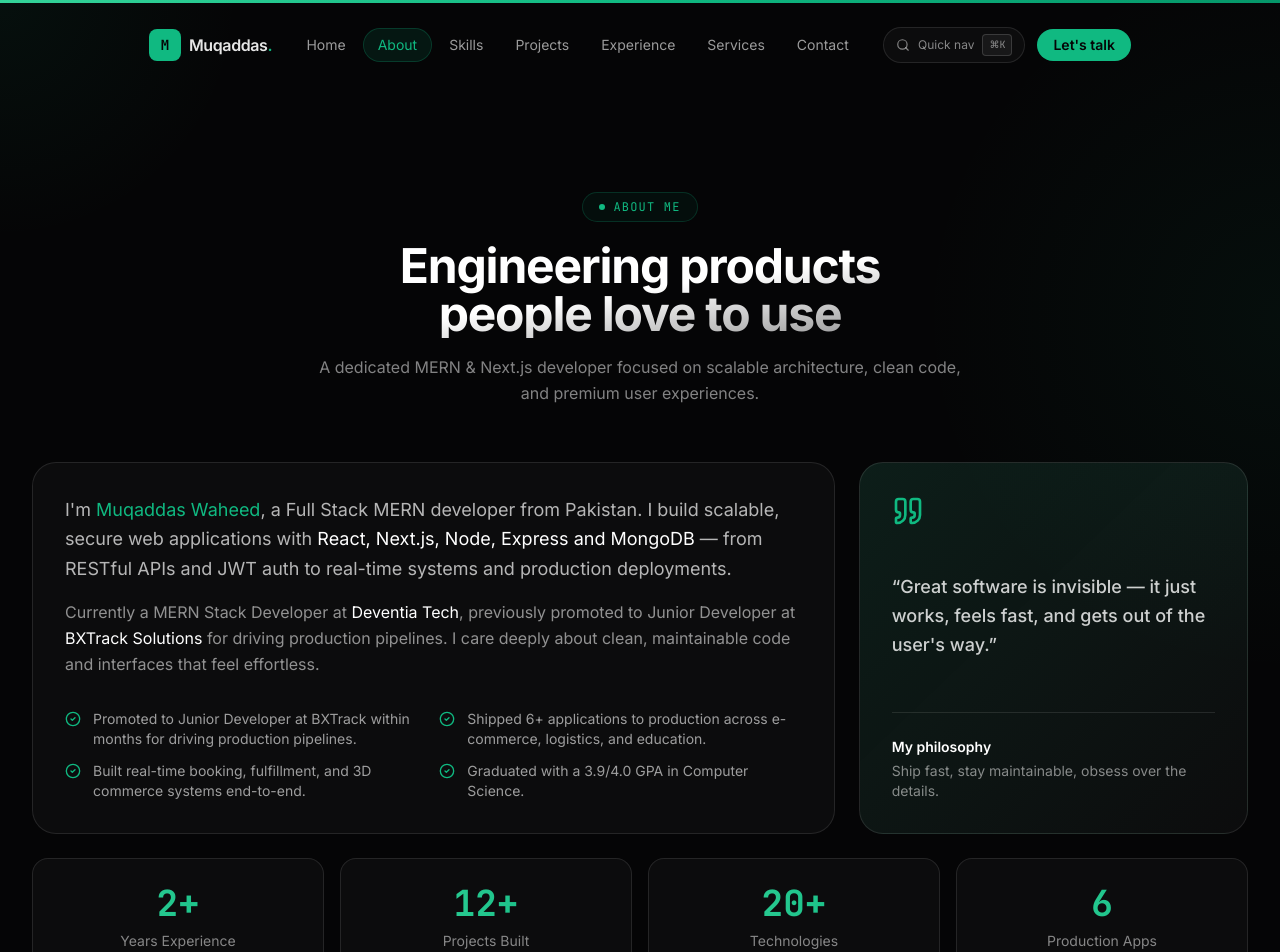
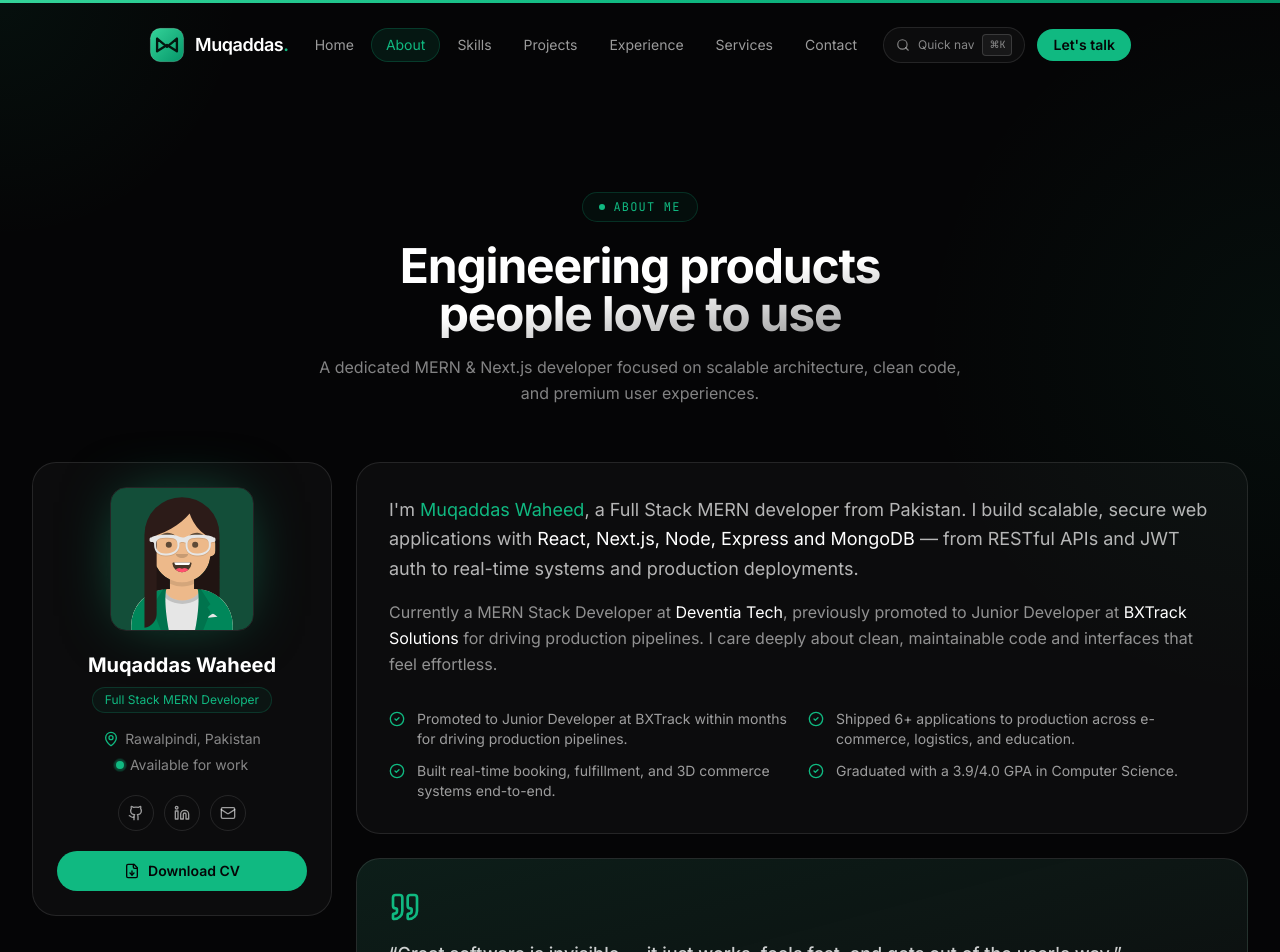
Before and after one commit to muqaddaswaheed/Muqaddas-s-Portfolio, a Next.js app: page /about in a window 1280 px wide. Shown: the top 952 px of the page. Built offline with nearby package versions, Linux system fonts and the light colour scheme.

Commit message:
avatar fixes

```diff
--- a/components/sections/About.tsx
+++ b/components/sections/About.tsx
@@ -1,11 +1,19 @@
 "use client";
 
-import { motion } from "framer-motion";
-import { Quote, CheckCircle2 } from "lucide-react";
+import Image from "next/image";
+import Link from "next/link";
+import { Quote, CheckCircle2, Github, Linkedin, Mail, MapPin, FileDown } from "lucide-react";
 import SectionHeading from "@/components/ui/SectionHeading";
 import Reveal from "@/components/ui/Reveal";
 import Counter from "@/components/ui/Counter";
 import { highlights, heroStats } from "@/data/content";
+import { site } from "@/data/site";
+
+const socials = [
+  { icon: Github, href: site.socials.github, label: "GitHub" },
+  { icon: Linkedin, href: site.socials.linkedin, label: "LinkedIn" },
+  { icon: Mail, href: site.socials.email, label: "Email" },
+];
 
 export default function About() {
   return (
@@ -17,10 +25,66 @@ export default function About() {
           subtitle="A dedicated MERN & Next.js developer focused on scalable architecture, clean code, and premium user experiences."
         />
 
-        <div className="grid gap-6 lg:grid-cols-3">
-          {/* Intro card */}
-          <Reveal className="lg:col-span-2">
-            <div className="glass card-hover h-full rounded-3xl p-8">
+        <div className="grid gap-6 lg:grid-cols-[300px_1fr]">
+          {/* Profile card — small avatar */}
+          <Reveal>
+            <div className="glass card-hover rounded-3xl p-6 text-center lg:sticky lg:top-28">
+              <div className="mx-auto h-36 w-36 overflow-hidden rounded-2xl border border-white/10 emerald-glow">
+                <Image
+                  src="/portrait.svg"
+                  alt="Muqaddas Waheed"
+                  width={144}
+                  height={144}
+                  className="h-full w-full object-cover"
+                />
+              </div>
+              <h3 className="mt-5 text-xl font-bold text-white">Muqaddas Waheed</h3>
+              <span className="mt-2 inline-block rounded-full border border-emerald/20 bg-emerald/5 px-3 py-1 text-xs text-emerald">
+                Full Stack MERN Developer
+              </span>
+
+              <div className="mt-4 flex flex-col items-center gap-1.5 text-sm text-white/50">
+                <span className="inline-flex items-center gap-1.5">
+                  <MapPin className="h-4 w-4 text-emerald" /> {site.location}
+                </span>
+                <span className="inline-flex items-center gap-1.5">
+                  <span className="relative flex h-2 w-2">
+                    <span className="absolute inline-flex h-full w-full animate-ping rounded-full bg-emerald opacity-75" />
+                    <span className="relative inline-flex h-2 w-2 rounded-full bg-emerald" />
+                  </span>
+                  Available for work
+                </span>
+              </div>
+
+              <div className="mt-5 flex justify-center gap-2.5">
+                {socials.map((s) => (
+                  <a
+                    key={s.label}
+                    href={s.href}
+                    target="_blank"
+                    rel="noopener noreferrer"
+                    aria-label={s.label}
+                    className="grid h-9 w-9 place-items-center rounded-full border border-white/10 text-white/60 transition-all hover:-translate-y-0.5 hover:border-emerald/40 hover:text-emerald"
+                  >
+                    <s.icon className="h-4 w-4" />
+                  </a>
+                ))}
+              </div>
+
+              <Link
+                href={site.resume}
+                target="_blank"
+                className="mt-5 inline-flex w-full items-center justify-center gap-2 rounded-full bg-emerald px-4 py-2.5 text-sm font-semibold text-ink-950 transition-colors hover:bg-emerald-soft"
+              >
+                <FileDown className="h-4 w-4" /> Download CV
+              </Link>
+            </div>
+          </Reveal>
+
+          {/* Right column: intro + philosophy */}
+          <div className="space-y-6">
+            <Reveal>
+              <div className="glass card-hover rounded-3xl p-8">
                 <p className="text-lg leading-relaxed text-white/70">
                   I&apos;m <span className="text-emerald">Muqaddas Waheed</span>, a Full Stack MERN
                   developer from Pakistan. I build scalable, secure web applications with{" "}
@@ -28,11 +92,11 @@ export default function About() {
                   from RESTful APIs and JWT auth to real-time systems and production deployments.
                 </p>
                 <p className="mt-4 leading-relaxed text-white/55">
-                Currently a MERN Stack Developer at <span className="text-white">Deventia Tech</span>,
-                previously promoted to Junior Developer at{" "}
-                <span className="text-white">BXTrack Solutions</span> for driving production
-                pipelines. I care deeply about clean, maintainable code and interfaces that feel
-                effortless.
+                  Currently a MERN Stack Developer at{" "}
+                  <span className="text-white">Deventia Tech</span>, previously promoted to Junior
+                  Developer at <span className="text-white">BXTrack Solutions</span> for driving
+                  production pipelines. I care deeply about clean, maintainable code and interfaces
+                  that feel effortless.
                 </p>
 
                 <div className="mt-8 grid gap-3 sm:grid-cols-2">
@@ -46,9 +110,8 @@ export default function About() {
               </div>
             </Reveal>
 
-          {/* Philosophy card */}
             <Reveal delay={1}>
-            <div className="glass card-hover flex h-full flex-col justify-between rounded-3xl bg-gradient-to-br from-emerald/10 to-transparent p-8">
+              <div className="glass card-hover rounded-3xl bg-gradient-to-br from-emerald/10 to-transparent p-8">
                 <Quote className="h-8 w-8 text-emerald" />
                 <p className="mt-4 text-lg font-medium leading-relaxed text-white/80">
                   &ldquo;Great software is invisible — it just works, feels fast, and gets out of the
@@ -62,6 +125,7 @@ export default function About() {
                 </div>
               </div>
             </Reveal>
+          </div>
         </div>
 
         {/* Stats */}
--- a/components/sections/Footer.tsx
+++ b/components/sections/Footer.tsx
@@ -2,6 +2,7 @@
 
 import Link from "next/link";
 import { Github, Linkedin, Mail, Heart } from "lucide-react";
+import Logo from "@/components/ui/Logo";
 import { site } from "@/data/site";
 
 const nav = [
@@ -26,13 +27,8 @@ export default function Footer() {
       <div className="container-max">
         <div className="flex flex-col items-center justify-between gap-10 md:flex-row md:items-start">
           <div className="max-w-sm text-center md:text-left">
-            <Link href="/" className="inline-flex items-center gap-2">
-              <span className="grid h-9 w-9 place-items-center rounded-lg bg-emerald font-mono text-sm font-bold text-ink-950">
-                M
-              </span>
-              <span className="text-lg font-semibold">
-                Muqaddas<span className="text-emerald">.</span>
-              </span>
+            <Link href="/" className="inline-flex items-center">
+              <Logo />
             </Link>
             <p className="mt-4 text-sm leading-relaxed text-white/45">
               Full Stack MERN Developer building scalable, modern web applications from Pakistan.
--- a/components/sections/Hero.tsx
+++ b/components/sections/Hero.tsx
@@ -121,9 +121,9 @@ export default function Hero() {
           initial={{ opacity: 0, scale: 0.9 }}
           animate={{ opacity: 1, scale: 1 }}
           transition={{ delay: 1.7, duration: 0.8, ease: "easeOut" }}
-          className="relative mx-auto hidden w-full max-w-md lg:block"
+          className="relative mx-auto hidden w-full max-w-[300px] lg:block"
         >
-          <div className="relative aspect-[4/5] w-full">
+          <div className="relative aspect-square w-full">
             <div className="absolute inset-0 rounded-[2rem] bg-gradient-to-br from-emerald/30 via-transparent to-transparent blur-2xl" />
             <div className="glass-strong relative h-full w-full overflow-hidden rounded-[2rem]">
               <Image
--- a/components/sections/Navbar.tsx
+++ b/components/sections/Navbar.tsx
@@ -6,6 +6,7 @@ import { usePathname } from "next/navigation";
 import { AnimatePresence, motion } from "framer-motion";
 import { Menu, X } from "lucide-react";
 import CommandPalette from "@/components/ui/CommandPalette";
+import Logo from "@/components/ui/Logo";
 import { cn } from "@/lib/utils";
 
 const links = [
@@ -42,13 +43,8 @@ export default function Navbar() {
           scrolled ? "glass-strong shadow-lg" : "border border-transparent"
         )}
       >
-        <Link href="/" className="group flex items-center gap-2">
-          <span className="grid h-8 w-8 place-items-center rounded-lg bg-emerald font-mono text-sm font-bold text-ink-950">
-            M
-          </span>
-          <span className="font-semibold tracking-tight">
-            Muqaddas<span className="text-emerald">.</span>
-          </span>
+        <Link href="/" className="group flex items-center">
+          <Logo />
         </Link>
 
         <div className="hidden items-center gap-1 md:flex">
--- /dev/null
+++ b/components/ui/Logo.tsx
@@ -0,0 +1,50 @@
+import { cn } from "@/lib/utils";
+
+/** MW monogram mark — geometric, emerald, premium. */
+export default function Logo({
+  className,
+  showWord = true,
+}: {
+  className?: string;
+  showWord?: boolean;
+}) {
+  return (
+    <span className={cn("flex items-center gap-2.5", className)}>
+      <span className="relative grid h-9 w-9 place-items-center">
+        <svg viewBox="0 0 40 40" className="h-9 w-9" aria-hidden>
+          <defs>
+            <linearGradient id="mw-g" x1="0" y1="0" x2="1" y2="1">
+              <stop offset="0" stopColor="#34d399" />
+              <stop offset="1" stopColor="#059669" />
+            </linearGradient>
+          </defs>
+          <rect x="1.5" y="1.5" width="37" height="37" rx="11" fill="url(#mw-g)" />
+          <rect
+            x="1.5"
+            y="1.5"
+            width="37"
+            height="37"
+            rx="11"
+            fill="none"
+            stroke="#ffffff"
+            strokeOpacity="0.18"
+          />
+          {/* M over W monogram (single mirrored zigzag) */}
+          <path
+            d="M9 13 L9 27 M9 13 L20 22 L31 13 M31 13 L31 27 M9 27 L20 20 L31 27"
+            fill="none"
+            stroke="#04160f"
+            strokeWidth="2.6"
+            strokeLinecap="round"
+            strokeLinejoin="round"
+          />
+        </svg>
+      </span>
+      {showWord && (
+        <span className="text-lg font-semibold tracking-tight text-white">
+          Muqaddas<span className="text-emerald">.</span>
+        </span>
+      )}
+    </span>
+  );
+}
--- a/next.config.mjs
+++ b/next.config.mjs
@@ -3,6 +3,9 @@ const nextConfig = {
   reactStrictMode: true,
   images: {
     formats: ["image/avif", "image/webp"],
+    dangerouslyAllowSVG: true,
+    contentDispositionType: "attachment",
+    contentSecurityPolicy: "default-src 'self'; script-src 'none'; sandbox;",
     remotePatterns: [{ protocol: "https", hostname: "**" }],
   },
 };
```
Lines whose indentation alone changed are shown as unchanged.
